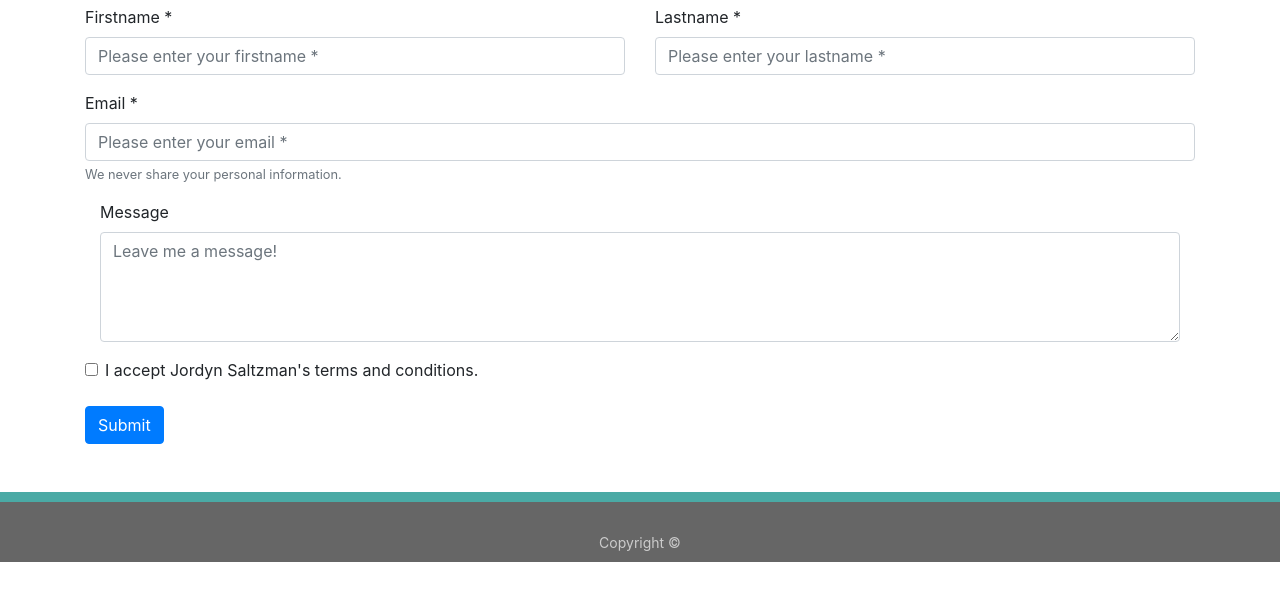
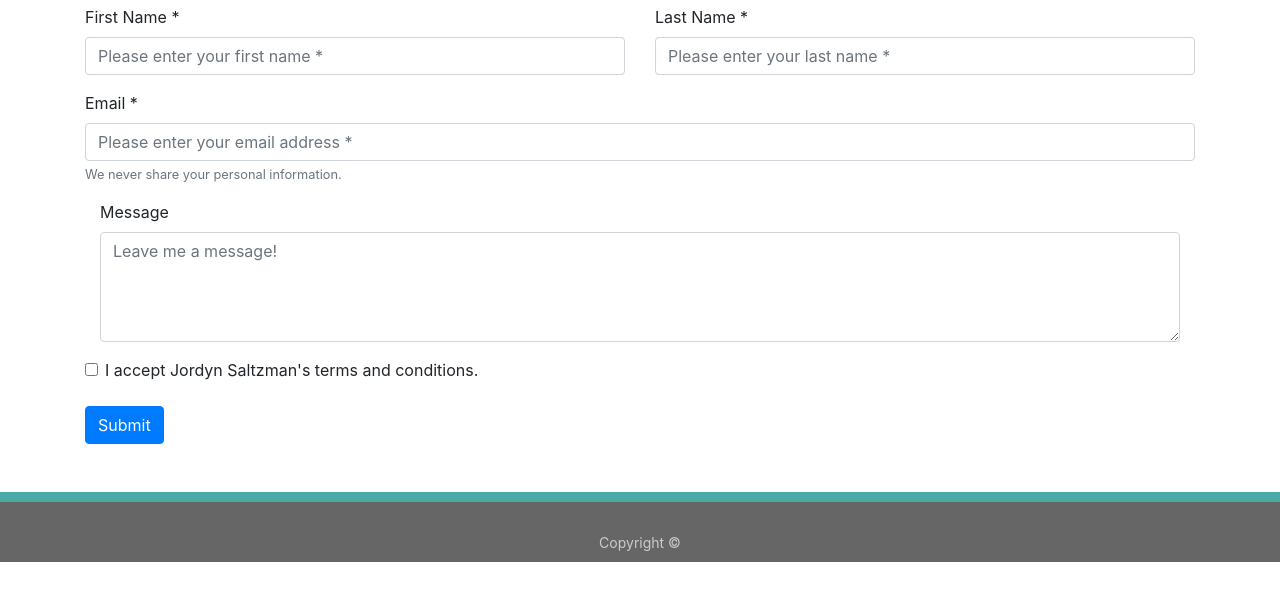
Before and after one commit to jordynsaltzman/MyPortfolio2, a plain HTML site: page contact.html in a window 1280 px wide. Shown: the part 137-738 px from the top of the page. Drawn offline with nearby package versions, Linux system fonts and the light colour scheme.

Commit message:
fixed contact form

```diff
--- a/contact.html
+++ b/contact.html
@@ -31,14 +31,14 @@
                 <div class="row">
                     <div class="col-md-6">
                         <div class="form-group">
-                            <label for="form_name">Firstname *</label>
-                            <input type="text" name="name" class="form-control" placeholder="Please enter your firstname *" required="required">
+                            <label for="form_name">First Name *</label>
+                            <input type="text" name="name" class="form-control" placeholder="Please enter your first name *" required="required">
                         </div>
                     </div>
                     <div class="col-md-6">
                         <div class="form-group">
-                            <label for="form_lastname">Lastname *</label>
-                            <input id="form_lastname" type="text" name="surname" class="form-control" placeholder="Please enter your lastname *" required="required">
+                            <label for="form_lastname">Last Name *</label>
+                            <input id="form_lastname" type="text" name="surname" class="form-control" placeholder="Please enter your last name *" required="required">
                         </div>
                     </div>
                 </div>
@@ -46,7 +46,7 @@
                     <div class="col-md-12">
                         <div class="form-group">
                             <label for="form_email">Email *</label>
-                            <input id="form_email" type="email" name="email" class="form-control" placeholder="Please enter your email *" required="required">
+                            <input id="form_email" type="email" name="email" class="form-control" placeholder="Please enter your email address *" required="required">
                             <small id="emailHelp" class="form-text text-muted">We never share your personal information.</small>
                         </div>
                     </div>
```
